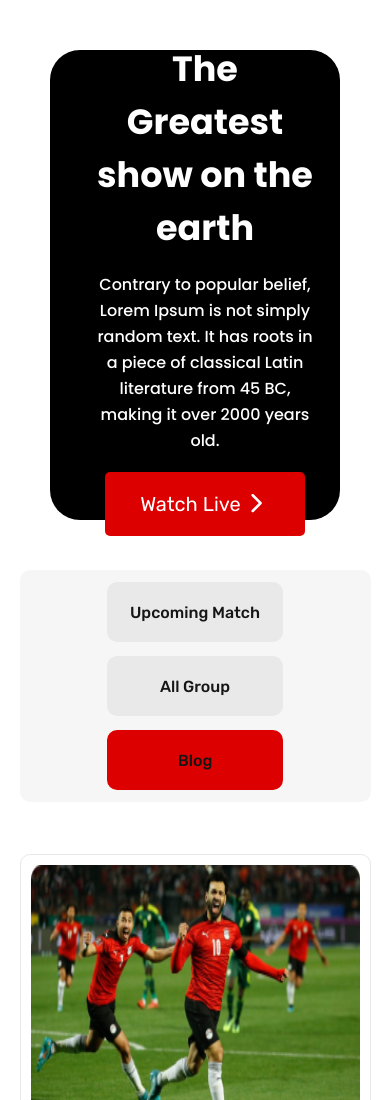
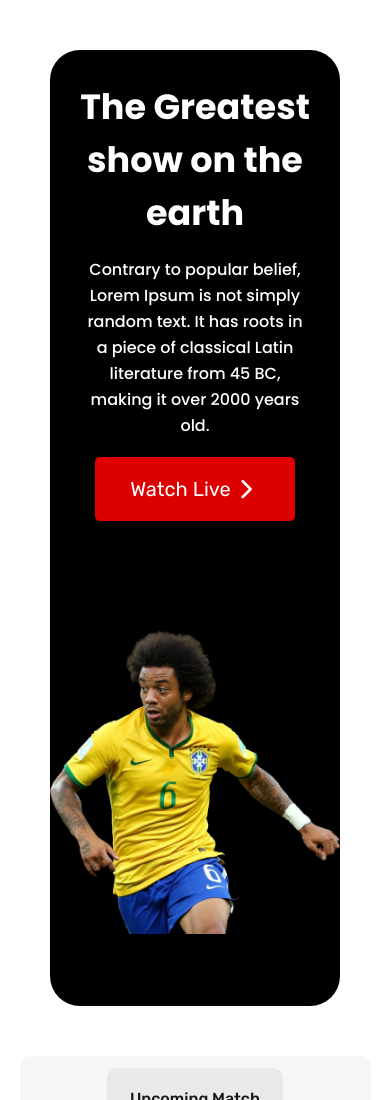
Before and after one commit to AoyanKar2021/Worldcup_responsive, a plain HTML site: page index.html in a window 390 px wide. Shown: the top 1100 px of the page. Drawn offline with Linux system fonts and the light colour scheme.

Commit message:
3rd  Responsive commit

```diff
--- a/css/style.css
+++ b/css/style.css
@@ -471,7 +471,7 @@ article.Live_streams {
 
 
     .header_container {
-
+        height: auto;
         display: flex;
         justify-content: center;
         flex-direction: column;
@@ -536,7 +536,7 @@ article.Live_streams {
     }
     .header_left {
         text-align: center;
-        padding-bottom: 28px;
+    padding: 30px;
     }
     .header_left p {
 
```
